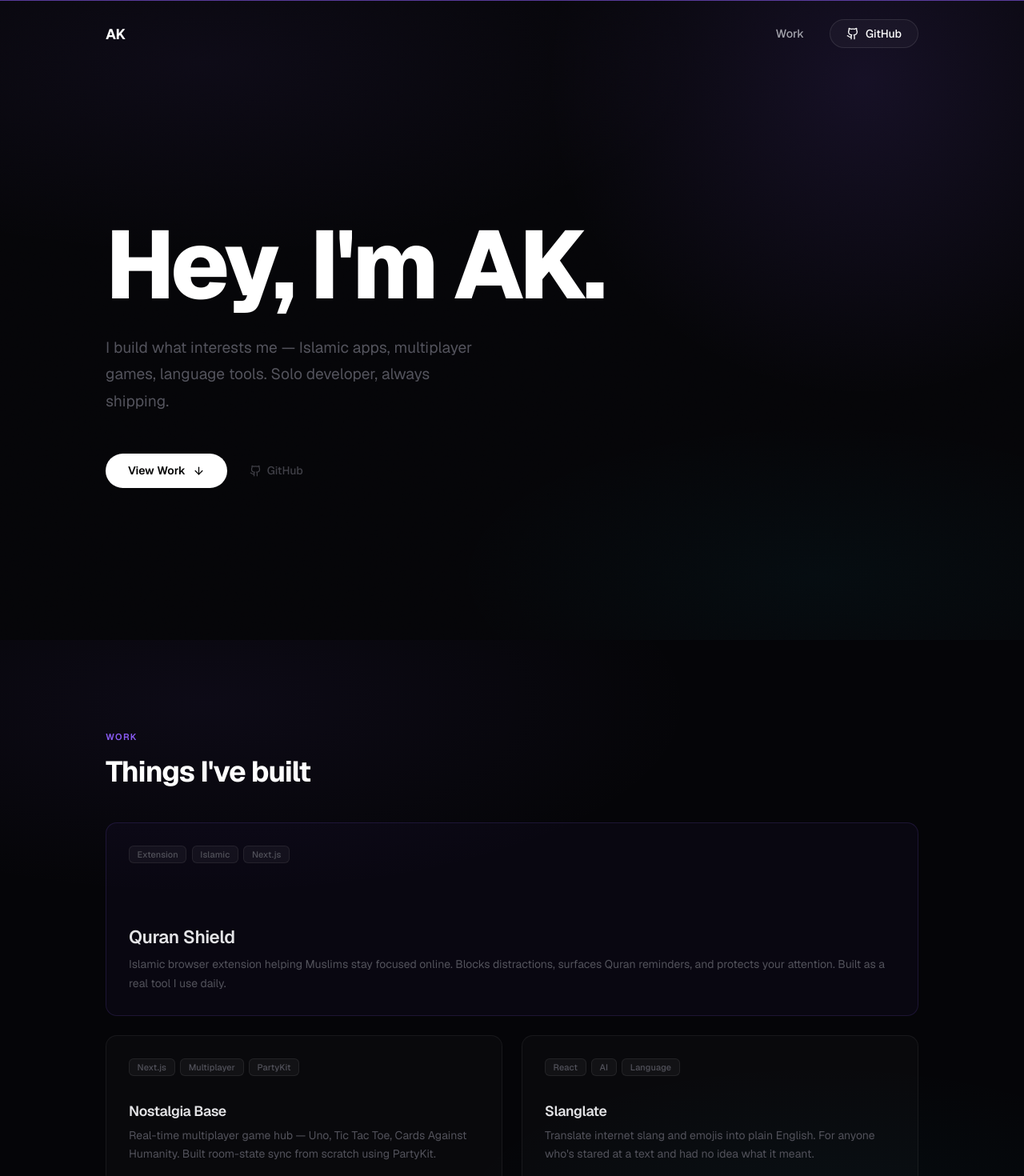
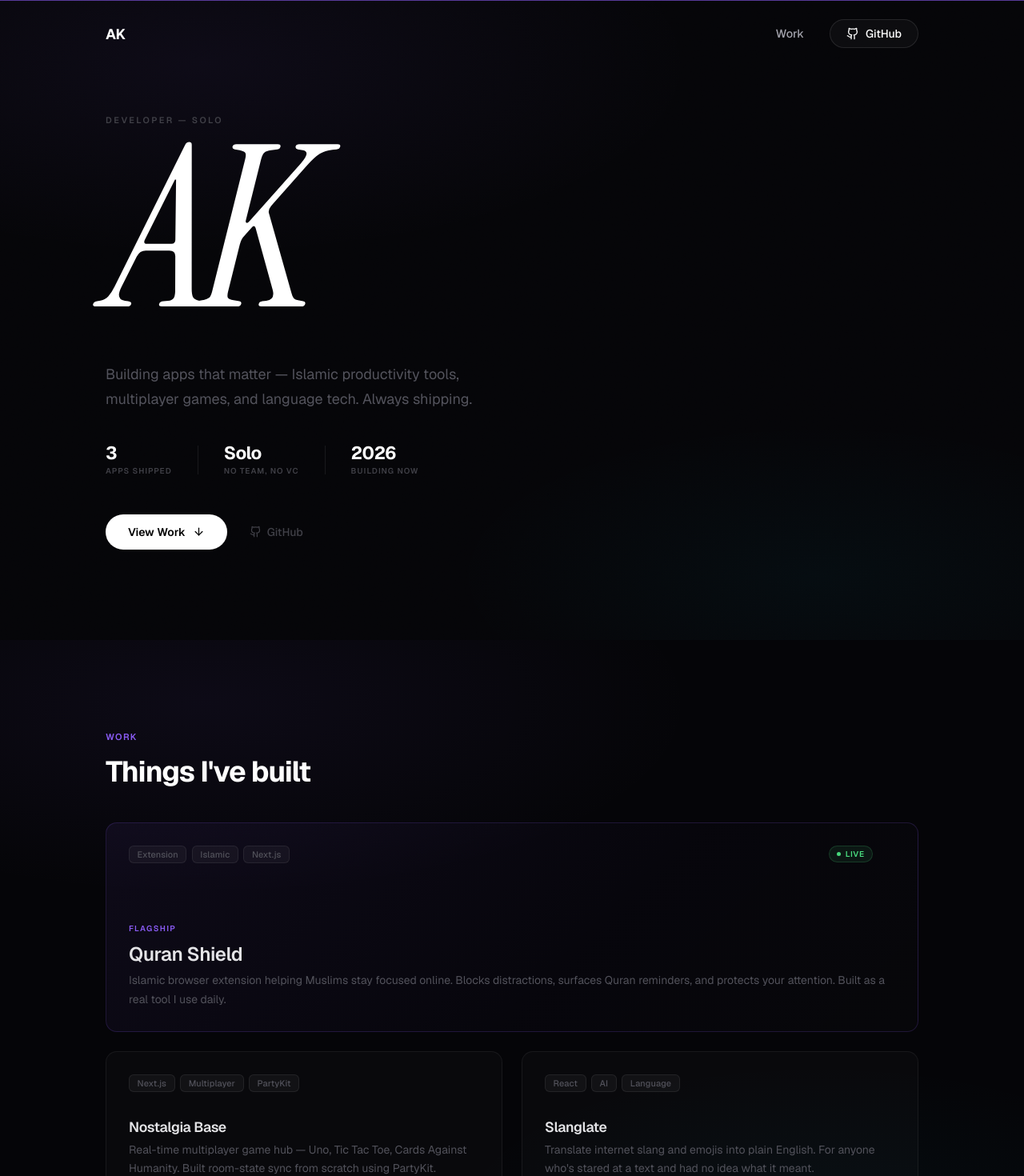
Before and after one commit to HalalifyMusic/digital-portfolio, a Next.js app: page / in a window 1280 px wide. Shown: the top 1470 px of the page at 80% size. Built offline with nearby package versions, Linux system fonts and the light colour scheme.

Commit message:
feat: editorial hero redesign — Instrument Serif display name + metrics + Live badge

```diff
--- a/src/app/layout.tsx
+++ b/src/app/layout.tsx
@@ -1,5 +1,5 @@
 import type { Metadata } from "next";
-import { Geist, Geist_Mono } from "next/font/google";
+import { Geist, Geist_Mono, Instrument_Serif } from "next/font/google";
 import "./globals.css";
 import SmoothScroll from "@/components/SmoothScroll";
 import ScrollProgress from "@/components/ScrollProgress";
@@ -12,6 +12,13 @@ const geistSans = Geist({
 const geistMono = Geist_Mono({
     variable: "--font-geist-mono",
     subsets: ["latin"],
+});
+
+const instrumentSerif = Instrument_Serif({
+    variable: "--font-display",
+    subsets: ["latin"],
+    weight: ["400"],
+    style: ["normal", "italic"],
 });
 
 export const metadata: Metadata = {
@@ -33,7 +40,7 @@ export default function RootLayout({
 }>) {
     return (
         <html lang="en">
-            <body className={`${geistSans.variable} ${geistMono.variable}`}>
+            <body className={`${geistSans.variable} ${geistMono.variable} ${instrumentSerif.variable}`}>
                 <SmoothScroll>
                     <ScrollProgress />
                     {children}
--- a/src/components/Hero.module.css
+++ b/src/components/Hero.module.css
@@ -4,30 +4,87 @@
     align-items: center;
     position: relative;
     overflow: hidden;
-    padding-top: 5rem;
+    padding-top: 6rem;
+    padding-bottom: 4rem;
 }
 
 .content {
     position: relative;
     z-index: 10;
+    width: 100%;
+}
+
+.preTitle {
+    font-size: 0.68rem;
+    text-transform: uppercase;
+    letter-spacing: 0.22em;
+    color: var(--text-dim);
+    font-weight: 600;
+    margin-bottom: 0.75rem;
+    /* override global p styles */
+    line-height: 1;
+}
+
+.displayName {
+    font-family: var(--font-display), Georgia, serif;
+    font-style: italic;
+    font-size: clamp(6rem, 22vw, 18rem);
+    font-weight: 400;
+    letter-spacing: -0.04em;
+    line-height: 0.85;
+    color: #fff;
+    margin-left: -0.04em;
+    margin-bottom: 2.75rem;
+}
+
+.body {
     max-width: 820px;
 }
 
-.title {
-    font-size: clamp(3.75rem, 10vw, 7.5rem);
-    font-weight: 800;
-    letter-spacing: -0.04em;
-    line-height: 1;
-    color: #fff;
-    margin-bottom: 1.75rem;
+.subtitle {
+    font-size: clamp(1rem, 1.8vw, 1.125rem);
+    color: var(--text-muted);
+    margin-bottom: 2.5rem;
+    max-width: 500px;
+    line-height: 1.75;
 }
 
-.subtitle {
-    font-size: clamp(1rem, 2vw, 1.2rem);
-    color: var(--text-muted);
+.metrics {
+    display: flex;
+    align-items: center;
+    gap: 2rem;
     margin-bottom: 3rem;
-    max-width: 480px;
-    line-height: 1.75;
+    flex-wrap: wrap;
+}
+
+.metricItem {
+    display: flex;
+    flex-direction: column;
+    gap: 0.3rem;
+}
+
+.metricValue {
+    font-size: 1.4rem;
+    font-weight: 700;
+    color: #fff;
+    letter-spacing: -0.03em;
+    line-height: 1;
+}
+
+.metricLabel {
+    font-size: 0.62rem;
+    text-transform: uppercase;
+    letter-spacing: 0.1em;
+    color: var(--text-dim);
+    font-weight: 600;
+}
+
+.metricDivider {
+    width: 1px;
+    height: 2.25rem;
+    background: rgba(255, 255, 255, 0.08);
+    align-self: center;
+    flex-shrink: 0;
 }
 
 .actions {
@@ -71,21 +128,19 @@
     color: var(--text);
 }
 
-.glow {
-    position: absolute;
-    width: 800px;
-    height: 800px;
-    border-radius: 50%;
-    background: radial-gradient(circle, rgba(139, 92, 246, 0.12) 0%, transparent 70%);
-    top: -300px;
-    right: -200px;
-    pointer-events: none;
-    z-index: 1;
-}
+@media (max-width: 768px) {
+    .displayName {
+        font-size: clamp(4.5rem, 22vw, 7rem);
+        margin-bottom: 2rem;
+    }
 
-@media (max-width: 768px) {
-    .title {
-        font-size: 3rem;
+    .metrics {
+        gap: 1.5rem;
+        margin-bottom: 2.5rem;
+    }
+
+    .metricDivider {
+        display: none;
     }
 
     .actions {
--- a/src/components/Hero.tsx
+++ b/src/components/Hero.tsx
@@ -12,20 +12,43 @@ export default function Hero() {
     return (
         <section className={styles.hero}>
             <div className="container">
+                <div className={styles.content}>
                     <motion.div
-                    className={styles.content}
-                    initial={{ opacity: 0, y: 28 }}
+                        initial={{ opacity: 0, y: 32 }}
                         animate={{ opacity: 1, y: 0 }}
-                    transition={{ duration: 0.9, ease: [0.16, 1, 0.3, 1] }}
+                        transition={{ duration: 1, ease: [0.16, 1, 0.3, 1] }}
                     >
-                    <h1 className={styles.title}>
-                        Hey, I'm AK.
-                    </h1>
+                        <p className={styles.preTitle}>Developer — Solo</p>
+                        <h1 className={styles.displayName}>AK</h1>
+                    </motion.div>
 
+                    <motion.div
+                        className={styles.body}
+                        initial={{ opacity: 0, y: 20 }}
+                        animate={{ opacity: 1, y: 0 }}
+                        transition={{ duration: 0.8, delay: 0.3, ease: [0.16, 1, 0.3, 1] }}
+                    >
                         <p className={styles.subtitle}>
-                        I build what interests me — Islamic apps, multiplayer
-                        games, language tools. Solo developer, always shipping.
+                            Building apps that matter — Islamic productivity tools,
+                            multiplayer games, and language tech. Always shipping.
                         </p>
+
+                        <div className={styles.metrics}>
+                            <div className={styles.metricItem}>
+                                <span className={styles.metricValue}>3</span>
+                                <span className={styles.metricLabel}>Apps shipped</span>
+                            </div>
+                            <div className={styles.metricDivider} />
+                            <div className={styles.metricItem}>
+                                <span className={styles.metricValue}>Solo</span>
+                                <span className={styles.metricLabel}>No team, no VC</span>
+                            </div>
+                            <div className={styles.metricDivider} />
+                            <div className={styles.metricItem}>
+                                <span className={styles.metricValue}>2026</span>
+                                <span className={styles.metricLabel}>Building now</span>
+                            </div>
+                        </div>
 
                         <div className={styles.actions}>
                             <button onClick={scrollToProjects} className={styles.cta}>
@@ -44,8 +67,7 @@ export default function Hero() {
                         </div>
                     </motion.div>
                 </div>
-
-            <div className={styles.glow} />
+            </div>
         </section>
     );
 }
--- a/src/components/ProjectCard.module.css
+++ b/src/components/ProjectCard.module.css
@@ -16,13 +16,23 @@
 }
 
 .featuredCard {
-    background: rgba(139, 92, 246, 0.04);
-    border-color: rgba(139, 92, 246, 0.15);
+    background: linear-gradient(
+        135deg,
+        rgba(139, 92, 246, 0.07) 0%,
+        rgba(139, 92, 246, 0.02) 60%,
+        rgba(255, 255, 255, 0.01) 100%
+    );
+    border-color: rgba(139, 92, 246, 0.18);
 }
 
 .featuredCard:hover {
-    border-color: rgba(139, 92, 246, 0.3);
-    background: rgba(139, 92, 246, 0.06);
+    border-color: rgba(139, 92, 246, 0.32);
+    background: linear-gradient(
+        135deg,
+        rgba(139, 92, 246, 0.1) 0%,
+        rgba(139, 92, 246, 0.04) 60%,
+        rgba(255, 255, 255, 0.01) 100%
+    );
 }
 
 .inner {
@@ -36,13 +46,14 @@
 }
 
 .featuredCard .inner {
-    min-height: 240px;
+    min-height: 260px;
 }
 
 .top {
     display: flex;
     align-items: flex-start;
     justify-content: space-between;
+    gap: 1rem;
 }
 
 .tags {
@@ -62,6 +73,42 @@
     letter-spacing: 0.01em;
 }
 
+.topRight {
+    display: flex;
+    align-items: center;
+    gap: 0.65rem;
+    flex-shrink: 0;
+}
+
+.liveBadge {
+    display: inline-flex;
+    align-items: center;
+    gap: 0.35rem;
+    font-size: 0.62rem;
+    font-weight: 600;
+    text-transform: uppercase;
+    letter-spacing: 0.08em;
+    color: #4ade80;
+    background: rgba(74, 222, 128, 0.08);
+    border: 1px solid rgba(74, 222, 128, 0.18);
+    padding: 0.2rem 0.55rem;
+    border-radius: 100px;
+}
+
+.liveDot {
+    width: 5px;
+    height: 5px;
+    border-radius: 50%;
+    background: #4ade80;
+    flex-shrink: 0;
+    animation: pulse 2s ease infinite;
+}
+
+@keyframes pulse {
+    0%, 100% { opacity: 1; }
+    50% { opacity: 0.35; }
+}
+
 .arrow {
     color: var(--text-dim);
     opacity: 0;
@@ -79,7 +126,17 @@
 .bottom {
     display: flex;
     flex-direction: column;
-    gap: 0.5rem;
+    gap: 0.4rem;
+}
+
+.featuredEyebrow {
+    display: block;
+    font-size: 0.62rem;
+    text-transform: uppercase;
+    letter-spacing: 0.14em;
+    color: var(--accent);
+    font-weight: 600;
+    margin-bottom: 0.2rem;
 }
 
 .title {
@@ -92,7 +149,7 @@
 }
 
 .featuredCard .title {
-    font-size: 1.4rem;
+    font-size: 1.5rem;
 }
 
 .card:hover .title {
--- a/src/components/ProjectCard.tsx
+++ b/src/components/ProjectCard.tsx
@@ -27,10 +27,21 @@ export default function ProjectCard({ project, featured = false }: ProjectCardPr
                             <span key={tag} className={styles.tag}>{tag}</span>
                         ))}
                     </div>
-                    <ArrowUpRight className={styles.arrow} size={18} />
+                    <div className={styles.topRight}>
+                        {featured && (
+                            <span className={styles.liveBadge}>
+                                <span className={styles.liveDot} />
+                                Live
+                            </span>
+                        )}
+                        <ArrowUpRight className={styles.arrow} size={18} />
+                    </div>
                 </div>
 
                 <div className={styles.bottom}>
+                    {featured && (
+                        <span className={styles.featuredEyebrow}>Flagship</span>
+                    )}
                     <h3 className={styles.title}>{project.title}</h3>
                     <p className={styles.description}>{project.description}</p>
                 </div>
```
Lines whose indentation alone changed are shown as unchanged.
